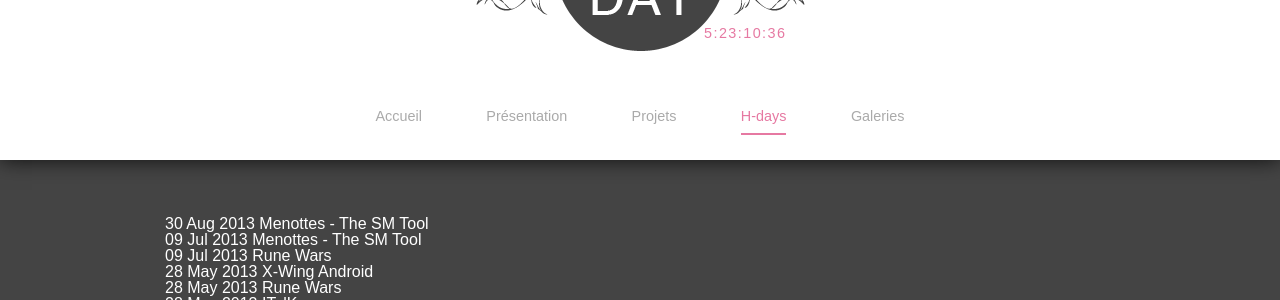
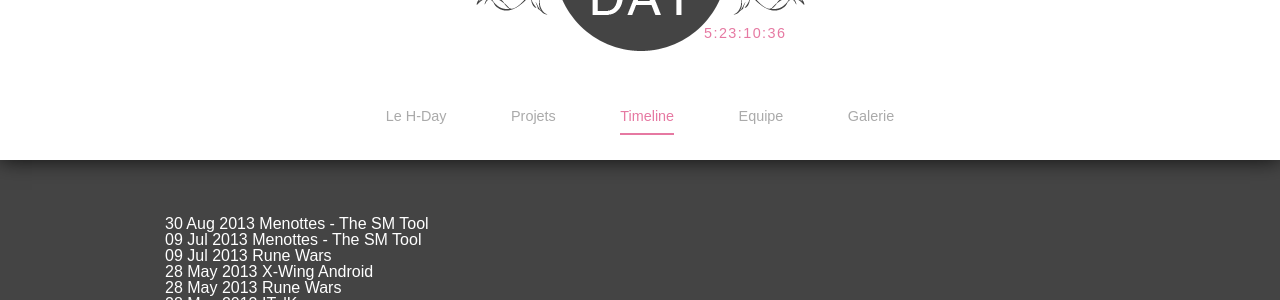
Before and after one commit to melanie-konig/site-h-day, a Jekyll site: the page built from timeline.html, in a window 1280 px wide. Shown: the part 144-444 px from the top of the page. Built offline with Jekyll 4.4.1, drawn with Linux system fonts in a browser that asks for light colours.

Commit message:
changement menu

```diff
--- a/_layouts/default.html
+++ b/_layouts/default.html
@@ -19,11 +19,11 @@
       <a href="{{site.baseurl}}/index.html"><img id="logosmall" src="{{site.baseurl}}/images/h-day-logo-small.png" alt="iTK's HACKING DAY" class="logo"></a>
       <nav class="nav">
         <ul id="navigation">
-          <li><a href="{{site.baseurl}}/index.html" {% if page.url contains "index.html" %}class="active"{% endif %}>Accueil</a></li>
-          <li><a href="{{site.baseurl}}/presentation.html" {% if page.url contains "presentation.html" %}class="active"{% endif %}>Présentation</a></li>
+          <li><a href="{{site.baseurl}}/index.html" {% if page.url contains "index.html" %}class="active"{% endif %}>Le H-Day</a></li>
           <li><a href="{{site.baseurl}}/projets.html" {% if page.url contains "projets.html" %}class="active"{% endif %}>Projets</a></li>
-          <li><a href="{{site.baseurl}}/hdays.html" {% if page.url contains "hdays.html" %}class="active"{% endif %}>H-days</a></li>
-          <li><a href="{{site.baseurl}}/galerie.html" {% if page.url contains "galerie.html" %}class="active"{% endif %}>Galeries</a></li>
+          <li><a href="{{site.baseurl}}/timeline.html" {% if page.url contains "timeline.html" %}class="active"{% endif %}>Timeline</a></li>
+          <li><a href="{{site.baseurl}}/equipe.html" {% if page.url contains "equipe.html" %}class="active"{% endif %}>Equipe</a></li>
+          <li><a href="{{site.baseurl}}/galerie.html" {% if page.url contains "galerie.html" %}class="active"{% endif %}>Galerie</a></li>
         </ul>
       </nav>
     </header>
```
Also changed, not shown: equipe.html (renamed from presentation.html), timeline.html (renamed from hdays.html).
